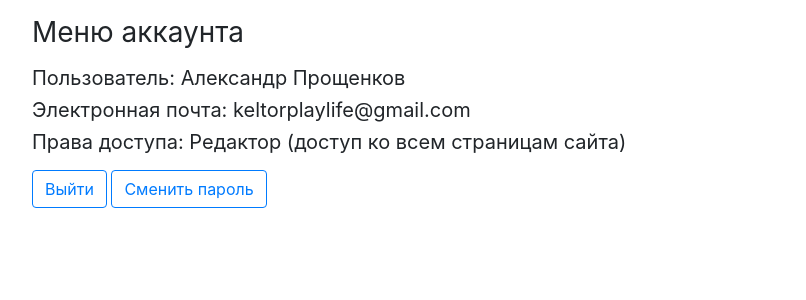
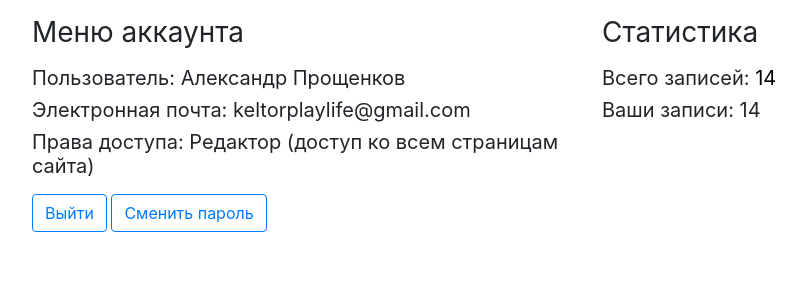
Before and after one commit to KeltorHD/django_project, a Django app: page /account/ in a window 1280 px wide. Shown: the part 71-371 px from the top of the page, without its empty margins (53-859 px from the left). Run offline with Django 3.2, Linux system fonts and the light colour scheme; a user stored in the database is signed in; data comes from the database, SQL or seed files in the repository; both versions use the stored data as it was after the commit; some libraries are stand-ins or nearby versions.

Commit message:
Расширено меню аккаунт для редакторов

```diff
--- a/app/static/css/styles.css
+++ b/app/static/css/styles.css
@@ -60,6 +60,12 @@ hr {
 	cursor: pointer;
 	text-decoration: underline;
 }
+.a{
+  color: #000;
+}
+.a:hover{
+  color: #000;
+}
 ul{
 	list-style: circle;
 }
--- a/app/templates/app/account.html
+++ b/app/templates/app/account.html
@@ -5,15 +5,34 @@
 {% block content %}
 
 <div class="container">
-	<h3 class="font-weight-normal">Меню аккаунта</<h3><p></p>
+	{% if access == 'Writer' %}
+		<div class="row">
+			<div class="col-lg-6">
+				<h3 class="font-weight-normal">Меню аккаунта</<h3><p></p>
 
-	<h5 class="font-weight-normal">Пользователь: {{ first_name }} {{ last_name }}</h5>
+				<h5 class="font-weight-normal">Пользователь: {{ first_name }} {{ last_name }}</h5>
 
-	<h5 class="font-weight-normal">Электронная почта: {{ email }}</h5>
-	<h5 class="font-weight-normal">Права доступа: {% if access == 'Writer'%} Редактор (доступ ко всем страницам сайта){% else %} Простой пользователь (ограниченный доступ){% endif %}</h5>
-	<p></p>
-	<a href="{% url 'logout' %}" class="btn btn-outline-primary">Выйти</a> <a href="{% url 'pasrec' %}" class="btn btn-outline-primary">Сменить пароль</a>
+				<h5 class="font-weight-normal">Электронная почта: {{ email }}</h5>
+				<h5 class="font-weight-normal">Права доступа: Редактор (доступ ко всем страницам сайта)</h5>
+				<p></p>
+				<a href="{% url 'logout' %}" class="btn btn-outline-primary">Выйти</a> <a href="{% url 'pasrec' %}" class="btn btn-outline-primary">Сменить пароль</a>
+			</div>
+			<div class="col-lg-6">
+				<h3 class="font-weight-normal">Статистика</<h3><p></p>
+				<h5 class="font-weight-normal">Всего записей: <a href="/write/edit/" class="a">{{state_list}}</a></h5>
+				<h5 class="font-weight-normal">Ваши записи: {{state_your}}</h5>
+			</div>
+		</div>
+	{% else %}
+		<h3 class="font-weight-normal">Меню аккаунта</<h3><p></p>
 
+		<h5 class="font-weight-normal">Пользователь: {{ first_name }} {{ last_name }}</h5>
+
+		<h5 class="font-weight-normal">Электронная почта: {{ email }}</h5>
+		<h5 class="font-weight-normal">Права доступа: Простой пользователь (ограниченный доступ)</h5>
+		<p></p>
+		<a href="{% url 'logout' %}" class="btn btn-outline-primary">Выйти</a> <a href="{% url 'pasrec' %}" class="btn btn-outline-primary">Сменить пароль</a>
+	{% endif %}
 </div>
 
 {% endblock %}
--- a/app/views.py
+++ b/app/views.py
@@ -234,10 +234,12 @@ def account(request):
     last_name = request.user.last_name
     email = request.user.email
     access = request.user.groups.get().name
+    state_list = State.objects.all().count()
+    state_your = State.objects.filter(author=request.user).count()
     return render(
         request,
         'app/account.html',
-        {'first_name':first_name, 'last_name':last_name, 'email':email.lower(), 'access':access})
+        {'first_name':first_name, 'last_name':last_name, 'email':email.lower(), 'access':access, 'state_list':state_list, 'state_your':state_your})
 
 @login_required
 def pasrec(request):
```
Also changed, not shown: app/templates/index.html (+6 -6 lines), db.sqlite3.
